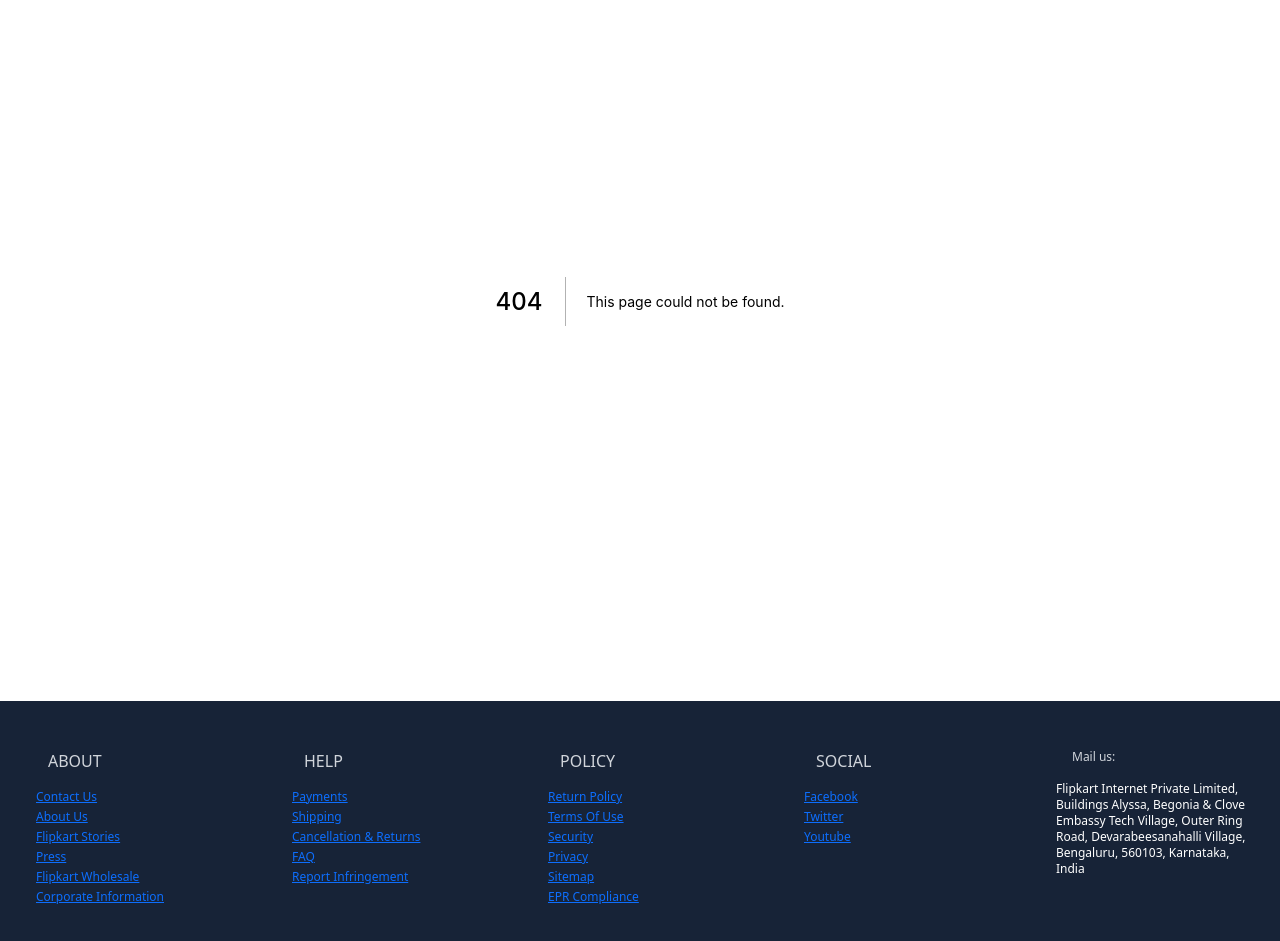
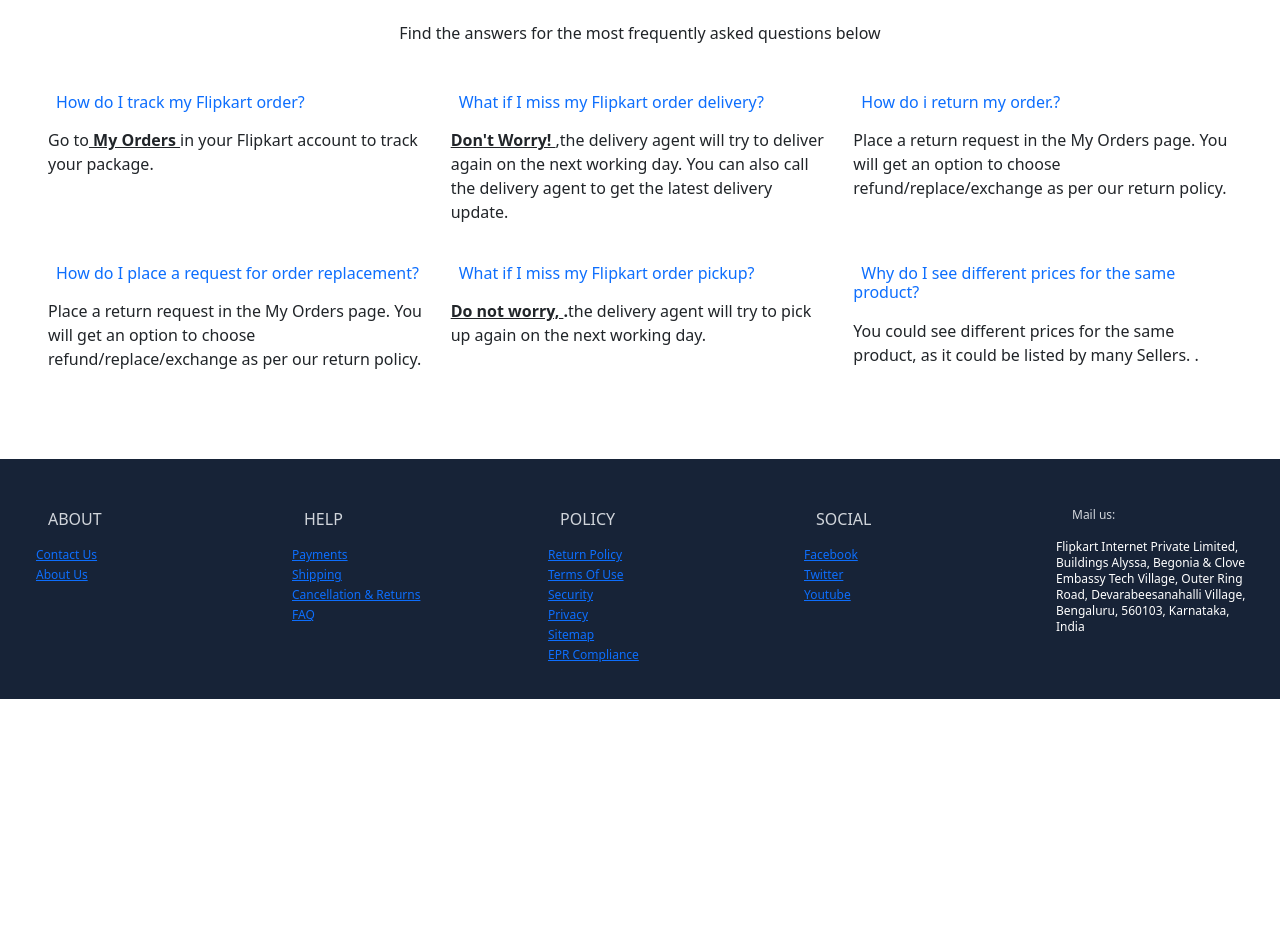
Before and after one commit to jafar-b/Ecommerce-website, a Next.js app: page /Faq in a window 1280 px wide. Before the commit this address had no page. Shown: the part 200-1141 px from the top of the page. After the commit the page ends 899 px from the top, so only its background shows below. Built offline with nearby package versions, Linux system fonts and the light colour scheme.

Commit message:
added FAQ page and minor changes in the aboutus,footer and contactus page

```diff
--- a/components/Footer.js
+++ b/components/Footer.js
@@ -4,7 +4,7 @@ import React from "react";
 const Footer = () => {
   return (
     <>
-      <div className="flex bg-[#172337] relative">
+      <div className="flex bg-[#172337] relative bottom-0">
         <div className=" p-2 flex justify text-white w-full">
           <div className="text-start m-4">
             <p className="text-gray-300 m-3">ABOUT</p>
@@ -13,19 +13,6 @@ const Footer = () => {
             </p>
             <p className="text-white block text-xs  m-1">
               <Link href="/AboutUs">About Us</Link>
-            </p>
-
-            <p className="text-white block text-xs  m-1">
-              <Link href="Stories">Flipkart Stories</Link>
-            </p>
-            <p className="text-white block text-xs  m-1">
-              <Link href="/Press">Press</Link>
-            </p>
-            <p className="text-white block text-xs  m-1">
-              <Link href="/Wholesale">Flipkart Wholesale</Link>
-            </p>
-            <p className="text-white block text-xs  m-1">
-              <Link href="/Corporate">Corporate Information</Link>
             </p>
           </div>
         </div>
@@ -45,12 +32,10 @@ const Footer = () => {
 </Link>
             </p>
             <p className="text-white block text-xs  m-1">
-              <Link href="#">FAQ
+              <Link href="/Faq">FAQ
 </Link>
             </p>
-            <p className="text-white block text-xs  m-1">
-              <Link href="#">Report Infringement</Link>
-            </p>
+
           </div>
         </div>
 
--- a/pages/AboutUs.js
+++ b/pages/AboutUs.js
@@ -3,16 +3,16 @@ import React from 'react'
 const AboutUs = () => {
   return (
 <>
-<div className='m-5'>
-<div className='mx-3 my-3 text-4xl font-bold'>
+<div className='mb-44 mx-16 mt-8  h-fit '>
+<div className='mx-3 my-6 text-4xl font-bold'>
 ABOUT
 </div>
 <div className='mx-2 text-lg'>
-This website has been made by Jafar as a fullstack project
+This website has been made by Jafar Beldar as a fullstack project.
 
 </div>
 <div className='mx-2 text-lg'>
-This website is made using nextjs,Tailwind css and bootstrap in the frontend.
+This website is made using Nextjs, Tailwind css and Bootstrap in the frontend.
 </div>
 <div className='mx-2 text-lg'>
 Click <a href='https://www.github.com/jafar-b' target="blank" className='text-blue-600 hover:text-blue-900 underline'>this</a> to see his github.
--- a/pages/ContactUs.js
+++ b/pages/ContactUs.js
@@ -4,10 +4,10 @@ const ContactUs=()=>{
 
     return(
 <>
-<div className="my-3 mx-24 ">
+<div className="my-3 mx-24 bg-white relative z-20  ">
 
 {/* <!--Section: Contact v.2--> */}
-<section class="mb-4 w-full">
+<section class="w-full h-fit ">
 
     {/* <!--Section heading--> */}
     <h2 class="h1-responsive font-weight-bold text-center text-4xl font-bold my-4">Contact us</h2>
--- /dev/null
+++ b/pages/Faq.js
@@ -0,0 +1,72 @@
+import React from 'react'
+
+const Faq = () => {
+  return (
+
+
+  <>
+
+  <div className='m-5'>
+
+<section>
+  <h3 class="text-center text-4xl mb-4 pb-2 text-primary fw-bold">FAQ</h3>
+  <p class="text-center mb-5">
+    Find the answers for the most frequently asked questions below
+  </p>
+
+  <div class="row">
+    <div class="col-md-6 col-lg-4 mb-4">
+      <h6 class="mb-3 text-primary"><i class="far fa-paper-plane text-primary pe-2"></i>How do I track my Flipkart order?</h6>
+      <p>Go to
+        <strong><u> My Orders </u></strong>
+         in your Flipkart account to track your package.
+      </p>
+    </div>
+
+    <div class="col-md-6 col-lg-4 mb-4">
+      <h6 class="mb-3 text-primary"><i class="fas fa-pen-alt text-primary pe-2"></i>What if I miss my Flipkart order delivery?</h6>
+      <p>
+        <strong><u>Don't Worry! </u></strong>,the delivery agent will try to deliver again on the next working day. You can also call the delivery agent to get the latest delivery update.
+      </p>
+    </div>
+
+    <div class="col-md-6 col-lg-4 mb-4">
+      <h6 class="mb-3 text-primary"><i class="fas fa-user text-primary pe-2"></i> How do i return my order.?
+      </h6>
+      <p>
+      Place a return request in the My Orders page. You will get an option to choose refund/replace/exchange as per our return policy.
+      </p>
+    </div>
+
+    <div class="col-md-6 col-lg-4 mb-4">
+      <h6 class="mb-3 text-primary"><i class="fas fa-rocket text-primary pe-2"></i> How do I place a request for order replacement?
+      </h6>
+      <p>
+      Place a return request in the My Orders page. You will get an option to choose refund/replace/exchange as per our return policy.
+      </p>
+    </div>
+
+    <div class="col-md-6 col-lg-4 mb-4">
+      <h6 class="mb-3 text-primary"><i class="fas fa-home text-primary pe-2"></i>What if I miss my Flipkart order pickup?
+      </h6>
+      <p><strong><u> Do not worry, </u>.</strong>the delivery agent will try to pick up again on the next working day.</p>
+    </div>
+
+    <div class="col-md-6 col-lg-4 mb-4">
+      <h6 class="mb-3 text-primary"><i class="fas fa-book-open text-primary pe-2"></i> Why do I see different prices for the same product?</h6>
+      <p>
+      You could see different prices for the same product, as it could be listed by many Sellers.
+
+.
+      </p>
+    </div>
+  </div>
+</section>
+  </div>
+
+  </>
+
+    )
+}
+
+export default Faq
```
